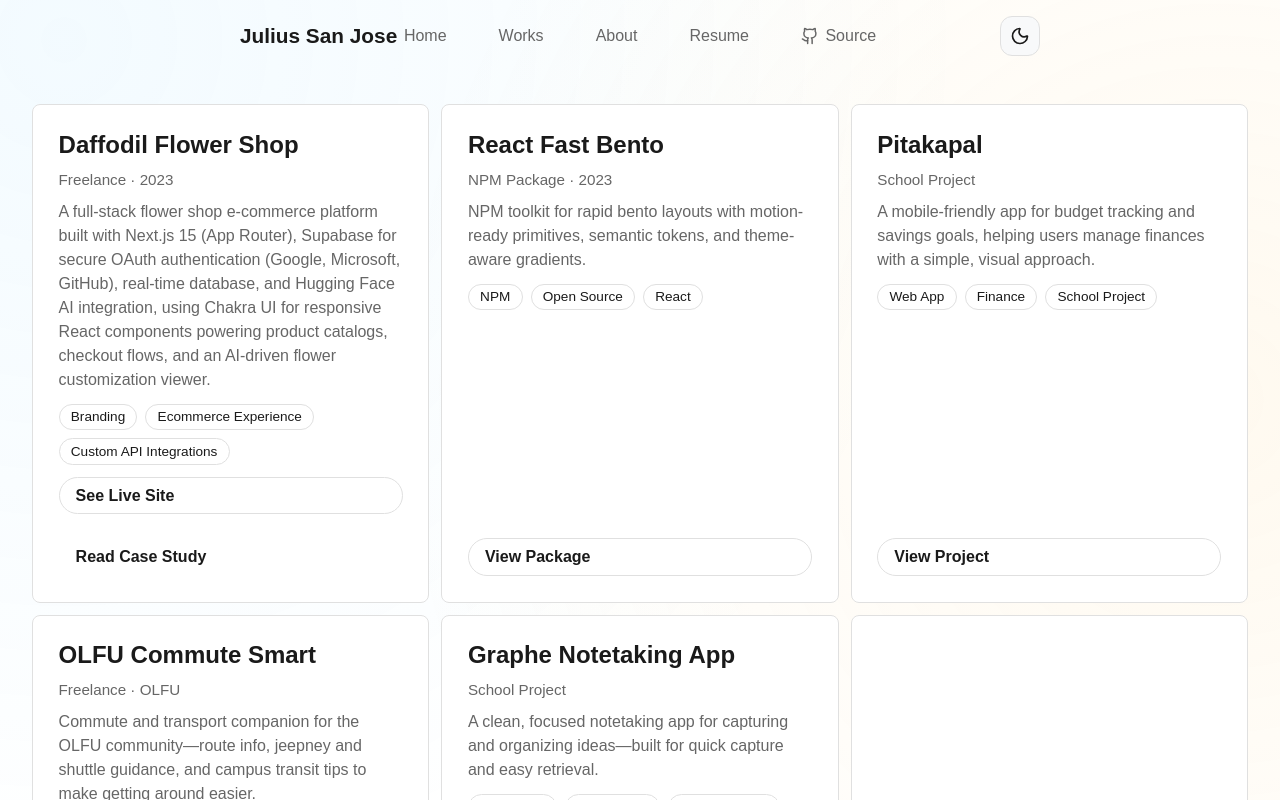
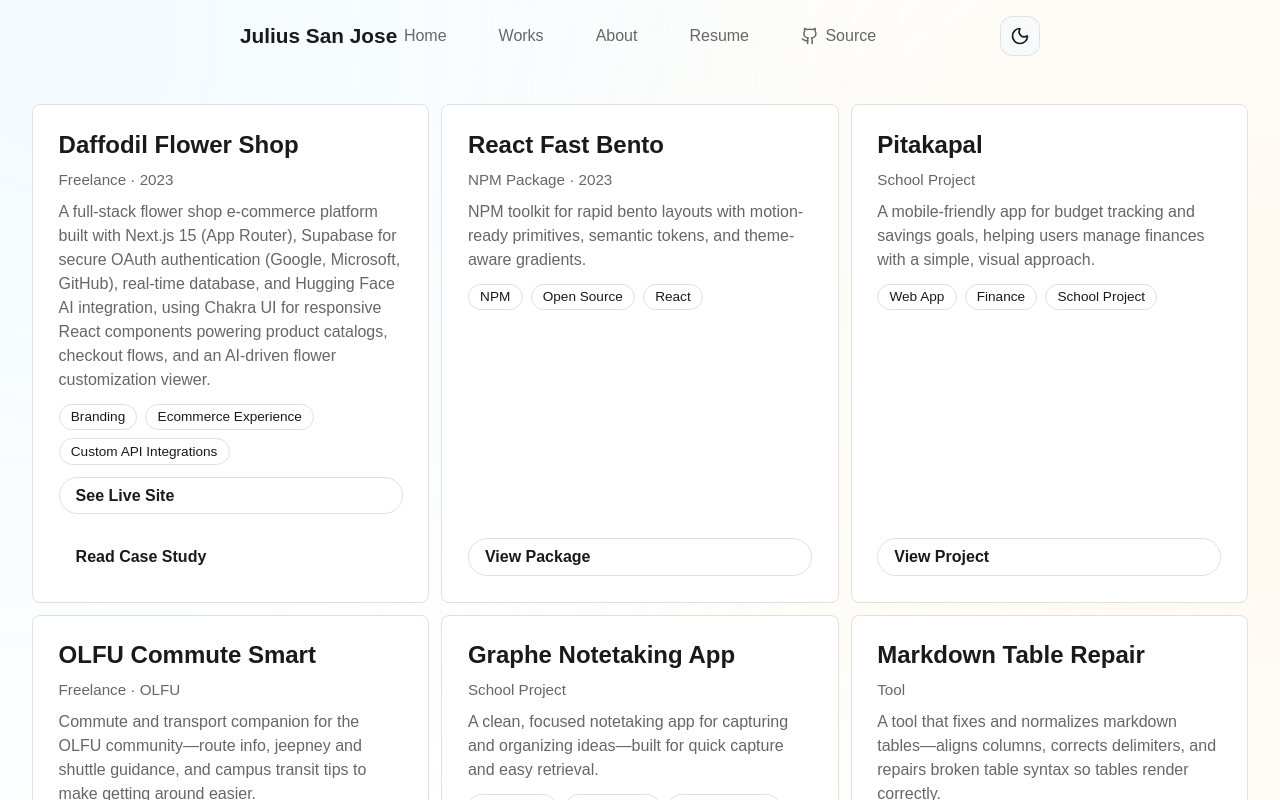
Before and after one commit to Joulessies/juliussanjose-portfolio, a Next.js app: page /works in a window 1280 px wide. Built offline with nearby package versions, Linux system fonts and the light colour scheme; a web font is replaced by a local one.

Commit message:
update 2

```diff
--- a/src/app/components/featured-projects-card.jsx
+++ b/src/app/components/featured-projects-card.jsx
@@ -27,6 +27,10 @@
   {
     name: 'Graphe Notetaking App',
     type: ['Notetaking', 'Productivity', 'School Project'],
+  },
+  {
+    name: 'Markdown Table Repair',
+    type: ['Markdown', 'Tool', 'Open Source'],
   },
 ];
 
--- a/src/app/works/page.jsx
+++ b/src/app/works/page.jsx
@@ -64,6 +64,19 @@
   description:
     'A clean, focused notetaking app for capturing and organizing ideas—built for quick capture and easy retrieval.',
   badges: ['Notetaking', 'Productivity', 'School Project'],
+  cta: {
+    label: 'View Project',
+    href: '#',
+    external: false,
+  },
+};
+
+const markdownTableRepairWork = {
+  title: 'Markdown Table Repair',
+  subtitle: 'Tool',
+  description:
+    'A tool that fixes and normalizes markdown tables—aligns columns, corrects delimiters, and repairs broken table syntax so tables render correctly.',
+  badges: ['Markdown', 'Tool', 'Open Source'],
   cta: {
     label: 'View Project',
     href: '#',
@@ -204,6 +217,29 @@
               </Link>
             </article>
 
+            <article className="item work-item">
+              <h2>{markdownTableRepairWork.title}</h2>
+              <p className="work-item__subtitle">
+                {markdownTableRepairWork.subtitle}
+              </p>
+              <p className="work-item__description">
+                {markdownTableRepairWork.description}
+              </p>
+              <div className="work-item__badges">
+                {markdownTableRepairWork.badges.map((badge) => (
+                  <span key={badge}>{badge}</span>
+                ))}
+              </div>
+              <Link
+                href={markdownTableRepairWork.cta.href}
+                className="work-item__cta"
+                target={markdownTableRepairWork.cta.external ? '_blank' : undefined}
+                rel={markdownTableRepairWork.cta.external ? 'noreferrer' : undefined}
+              >
+                {markdownTableRepairWork.cta.label}
+              </Link>
+            </article>
+
             {placeholderSlots.map((slot) => (
               <div
                 key={slot}
```
